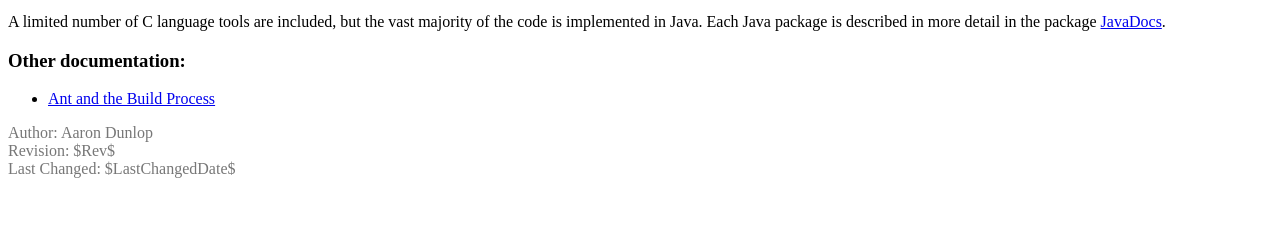
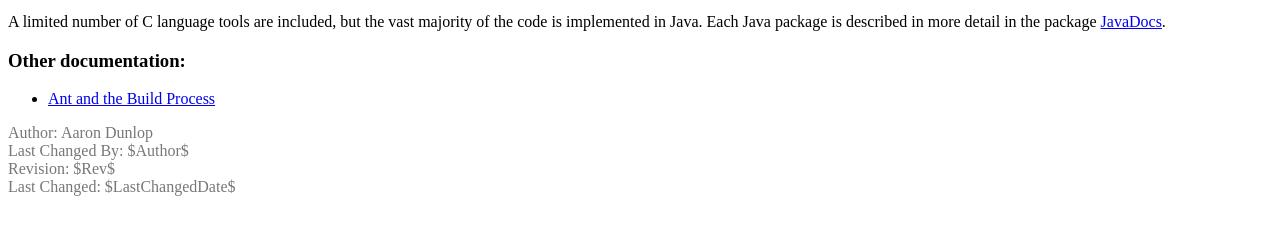
Before and after one commit to timvieira/bubs-parser, a plain HTML site: page doc/index.html in a window 1280 px wide. Shown: the part 94-328 px from the top of the page. Drawn offline with Linux system fonts and the light colour scheme.

Commit message:
Added 'Last Changed By' in footers and specified SVN keyword expansion.

```diff
--- a/doc/index.html
+++ b/doc/index.html
@@ -18,13 +18,13 @@ described in more detail in the package <a href="javadoc/index.html">JavaDocs</a
 
 <h3>Other documentation:</h3>
 <ul>
-<li><a href="ant.html">Ant and the Build Process</a></li>
+	<li><a href="ant.html">Ant and the Build Process</a></li>
 </ul>
 
-<font color="#777777">
-Author: Aaron Dunlop<br/>
-Revision: $Rev$<br/>
-Last Changed: $LastChangedDate$<br/>
+<font color="#777777"> Author: Aaron Dunlop<br />
+Last Changed By: $Author$<br />
+Revision: $Rev$<br />
+Last Changed: $LastChangedDate$<br />
 </font>
 
 </body>
```
Also changed, not shown: doc/ant.html (+3 -1 lines).
